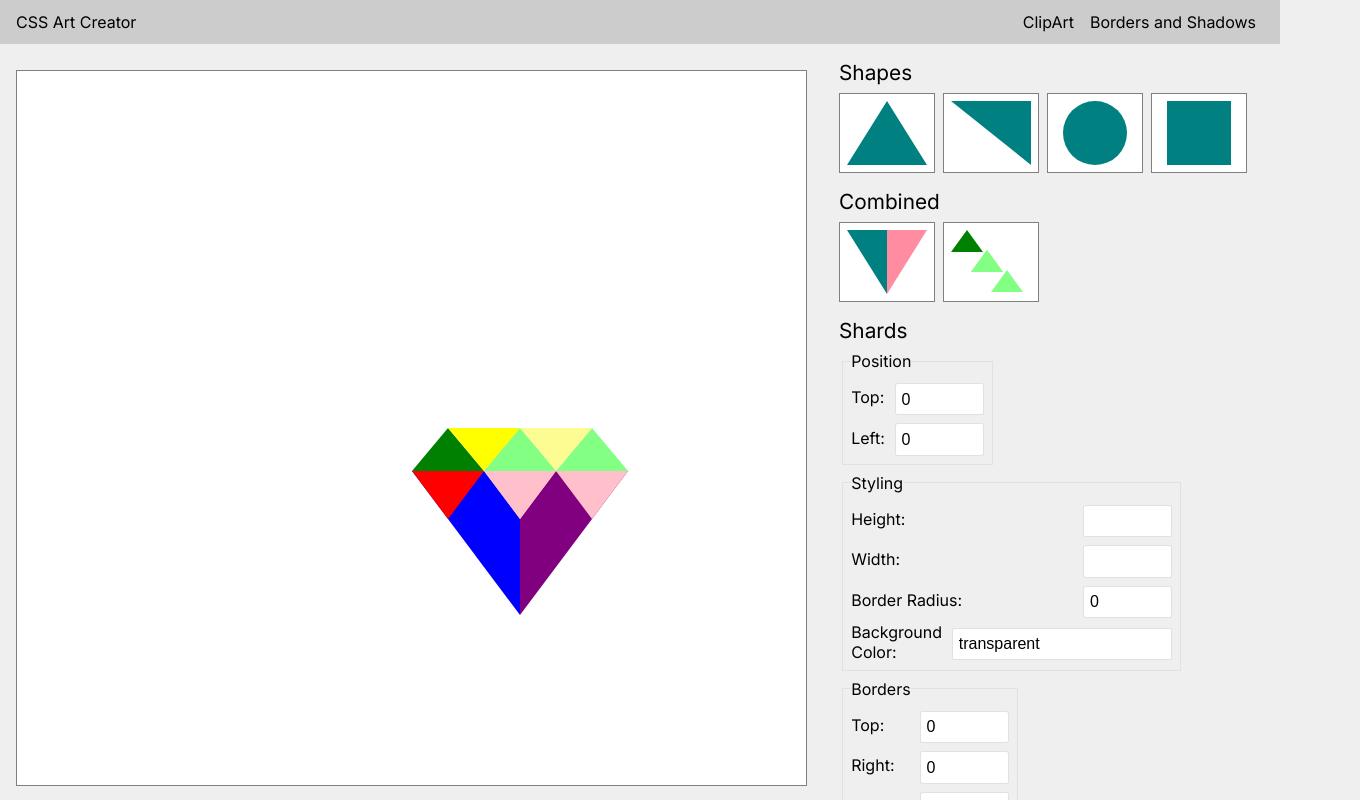
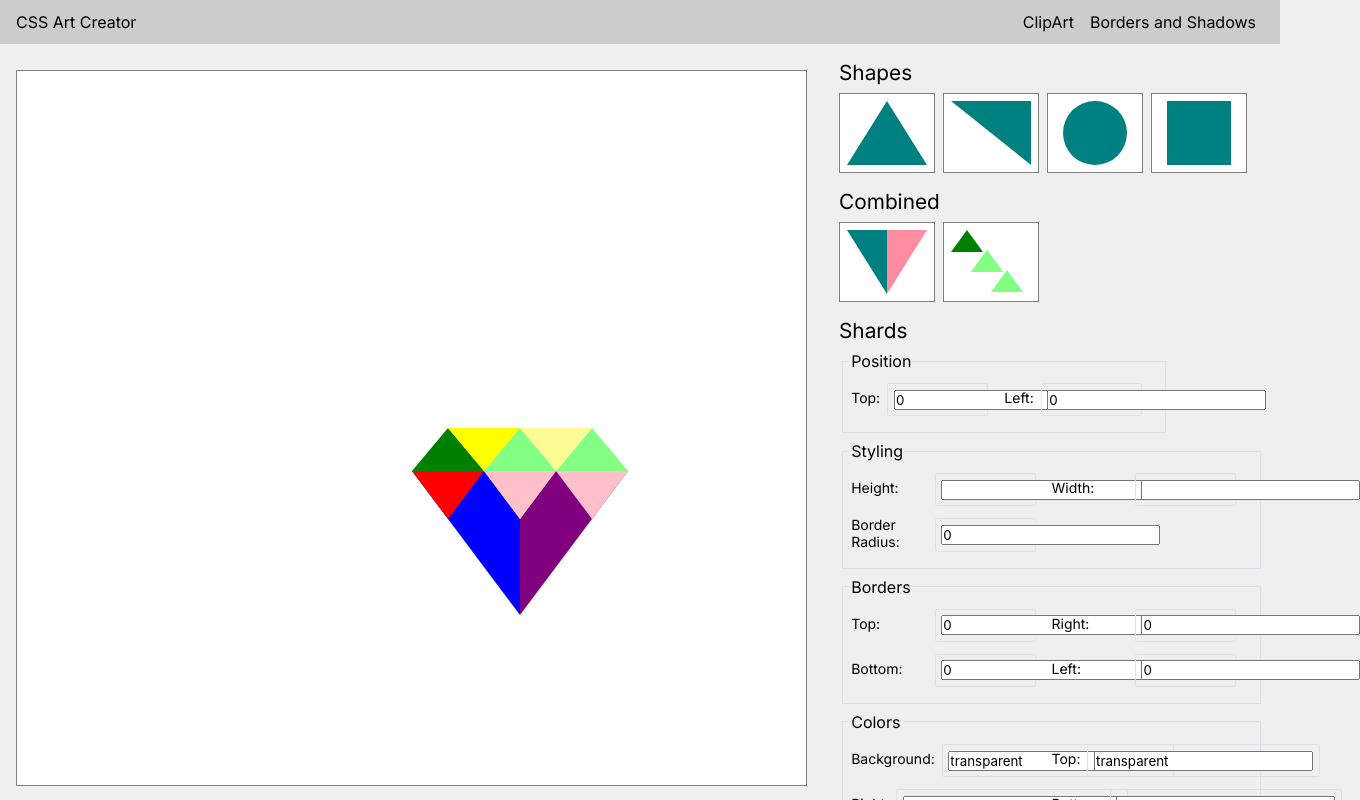
Before and after one commit to linnstrand/css-art-creator, a Next.js app: page /shadows in a window 1280 px wide. Shown: the top 800 px of the page, 1360 px wide, since content can reach past the window. Built offline with nearby package versions, Linux system fonts and the light colour scheme.

Commit message:
form layout looks ok

```diff
--- a/app/globals.scss
+++ b/app/globals.scss
@@ -13,6 +13,13 @@
 html,
 body {
   height: 100%;
+}
+
+body,
+input {
+  font-family: -apple-system, BlinkMacSystemFont, "Segoe UI", Roboto,
+    "Helvetica Neue", Arial, "Noto Sans", sans-serif, "Apple Color Emoji",
+    "Segoe UI Emoji", "Segoe UI Symbol", "Noto Color Emoji";
 }
 
 h2 {
--- a/components/FormField.tsx
+++ b/components/FormField.tsx
@@ -1,7 +1,7 @@
 import React, { InputHTMLAttributes } from "react";
 import styled from "styled-components";
 
-const BaseInput = styled.input<{ $type?: string }>`
+const BaseInput = styled.div<{ $type?: string }>`
   padding: 0.35rem;
   font-size: 1rem;
   line-height: 1.2;
@@ -9,6 +9,7 @@ const BaseInput = styled.input<{ $type?: string }>`
   border: 1px solid rgb(222 226 230);
   border-radius: 0.15rem;
   margin-top: 0.25rem;
+  margin-inline-end: 1em;
   width: ${(props) => (props.$type === "number" ? "10ch" : "auto")};
   &:focus {
     border-color: #86b7fe;
@@ -18,15 +19,19 @@ const BaseInput = styled.input<{ $type?: string }>`
 
 const InputWrapper = styled.div`
   margin-bottom: 0.5rem;
+  font-size: 14px;
+  flex-basis: 50%;
+  max-width: 50%;
 `;
 const InputLabel = styled.label`
   display: flex;
+  flew-wrap: wrap;
   align-items: center;
 `;
-const InputLabelText = styled.span`
+const InputLabelText = styled.div`
   display: flex;
   flex: 1;
-  margin-right: 1ch;
+  margin-inline-end: 0.5em;
 `;
 
 export function FormField({
@@ -36,11 +41,13 @@ export function FormField({
 }: InputHTMLAttributes<HTMLInputElement>) {
   console.log(type);
   return (
-    <>
+    <InputWrapper>
       <InputLabel>
         <InputLabelText>{children}:</InputLabelText>
-        <BaseInput type={type} $type={type} {...rest} />
+        <BaseInput $type={type}>
+          <input type={type} {...rest} />
+        </BaseInput>
       </InputLabel>
-    </>
+    </InputWrapper>
   );
 }
--- a/components/ShardPropertiesForm.tsx
+++ b/components/ShardPropertiesForm.tsx
@@ -5,10 +5,9 @@ import styled from "styled-components";
 import { FormField } from "./FormField";
 
 const FieldSet = styled.fieldset`
-  width: min-content;
   padding: 0.5rem;
-  display: grid;
-  grid-gap: 0.25rem;
+  display: flex;
+  flex-flow: row wrap;
   border: 1px solid rgb(222 226 230);
 `;
 const FieldsWrapper = styled.div`
@@ -81,13 +80,6 @@ export const ShardPropertiesForm = () => {
           >
             Border Radius
           </FormField>
-          <FormField
-            value={activeShard.backgroundColor}
-            onChange={handleChange}
-            name="backgroundColor"
-          >
-            Background Color
-          </FormField>
         </FieldSet>
         <FieldSet>
           <Legend>Borders</Legend>
@@ -125,7 +117,14 @@ export const ShardPropertiesForm = () => {
           </FormField>
         </FieldSet>
         <FieldSet>
-          <Legend>Border Colors</Legend>
+          <Legend> Colors</Legend>
+          <FormField
+            value={activeShard.backgroundColor}
+            onChange={handleChange}
+            name="backgroundColor"
+          >
+            Background
+          </FormField>
           <FormField
             name="borderTopColor"
             value={activeShard.borderTopColor}
```
